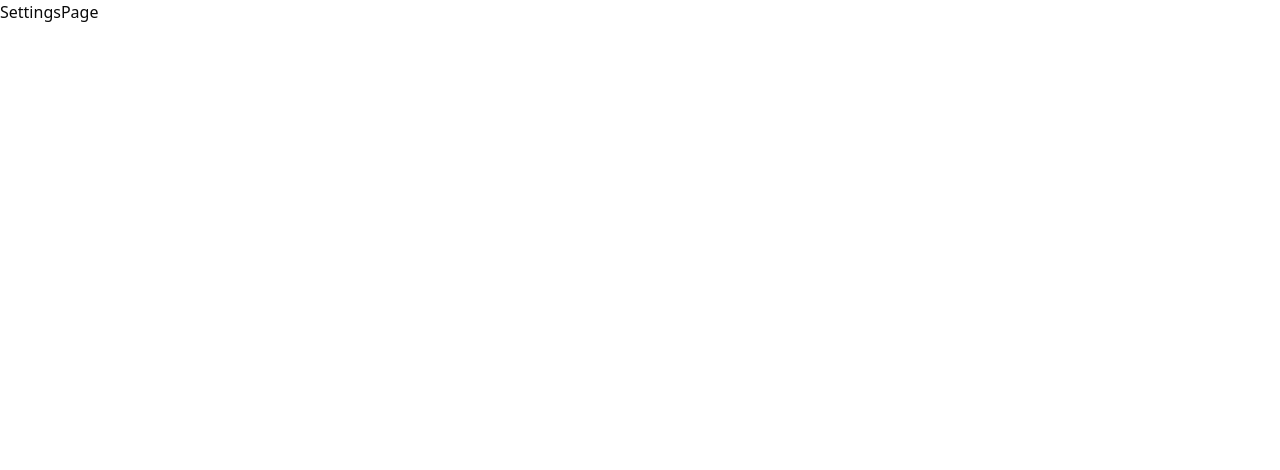
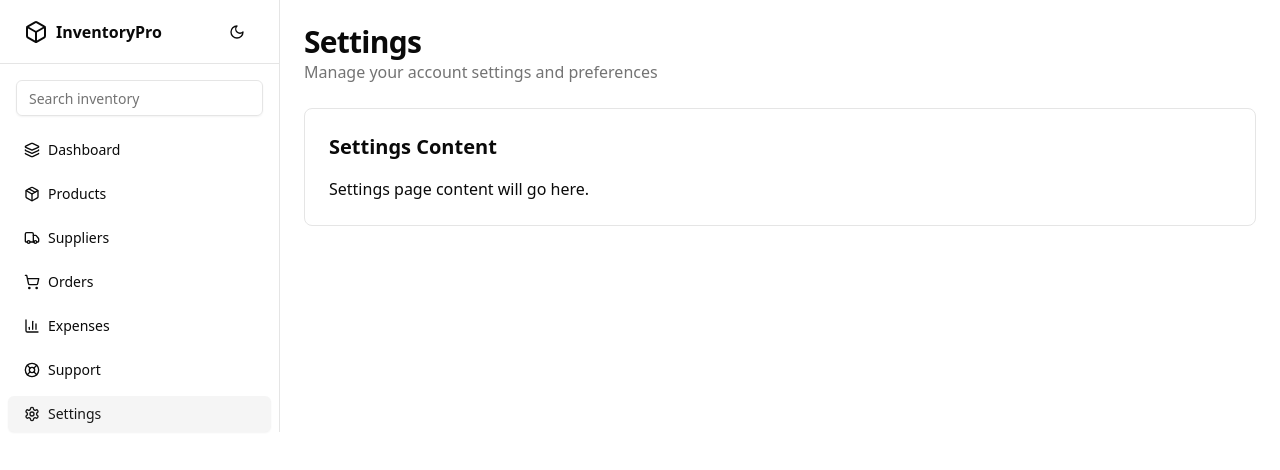
Before and after one commit to J-Amores/P-Inventory_Management, a Next.js app in the folder client/: page /settings in a window 1280 px wide. Shown: the top 470 px of the page. Built offline with nearby package versions, Linux system fonts and the light colour scheme.

Commit message:
Side bar functionality completed

```diff
--- /dev/null
+++ b/client/src/app/components/app-layout.tsx
@@ -0,0 +1,18 @@
+"use client"
+
+import { Sidebar } from "./sidebar"
+
+interface AppLayoutProps {
+  children: React.ReactNode
+}
+
+export function AppLayout({ children }: AppLayoutProps) {
+  return (
+    <div className="grid lg:grid-cols-[280px_1fr]">
+      <Sidebar />
+      <main className="p-6">
+        {children}
+      </main>
+    </div>
+  )
+}
--- a/client/src/app/components/sidebar.tsx
+++ b/client/src/app/components/sidebar.tsx
@@ -18,10 +18,10 @@ export function Sidebar() {
   return (
     <aside className="border-r bg-card/50 backdrop-blur">
       <div className="flex h-16 items-center justify-between border-b px-6">
-        <div className="flex items-center gap-2">
+        <Link href="/dashboard" className="flex items-center gap-2 hover:opacity-80 transition-opacity">
           <Box className="h-6 w-6" />
           <span className="font-bold">InventoryPro</span>
-        </div>
+        </Link>
         <Button variant="ghost" size="icon" onClick={toggleTheme}>
           {theme === "dark" ? <Sun className="h-[1.2rem] w-[1.2rem]" /> : <Moon className="h-[1.2rem] w-[1.2rem]" />}
           <span className="sr-only">Toggle theme</span>
--- a/client/src/app/dashboard/page.tsx
+++ b/client/src/app/dashboard/page.tsx
@@ -4,17 +4,14 @@ import { InventoryTable } from "../inventory/inventory-table"
 import { ExpensePieChart } from "./expense-pie-chart"
 import { PopularProducts } from "./popular-products"
 import { DateRangePicker } from "../components/ui/date-range-picker"
-import { Sidebar } from "../components/sidebar"
+import { AppLayout } from "../components/app-layout"
 import { SalesSummary } from "./sales-summary"
 import { PurchasesSummary } from "./purchases-summary"
 import { TotalStockValue, LowStockItems, OutOfStockItems, TotalProducts } from "./inventory-metrics"
 
 export default function DashboardPage() {
   return (
-    <div className="min-h-screen bg-background text-foreground">
-      <div className="grid lg:grid-cols-[280px_1fr]">
-        <Sidebar />
-        <main className="p-6">
+    <AppLayout>
       <div className="mb-6 flex items-center justify-between">
         <div className="space-y-1">
           <h1 className="text-2xl font-bold">Dashboard Overview</h1>
@@ -57,8 +54,6 @@ export default function DashboardPage() {
           <InventoryTable />
         </Card>
       </div>
-        </main>
-      </div>
-    </div>
+    </AppLayout>
   )
 }
--- a/client/src/app/expenses/page.tsx
+++ b/client/src/app/expenses/page.tsx
@@ -4,6 +4,7 @@ import ExpensesOverview from "@/app/components/expenses/expenses-overview"
 import ExpensesByCategory from "@/app/components/expenses/expenses-by-category"
 import ExpensesTable from "@/app/components/expenses/expenses-table"
 import { getExpenseSummaries, getExpensesByCategory } from "@/lib/expense-utils"
+import { AppLayout } from "@/app/components/app-layout"
 
 export default async function ExpensesPage() {
   // Fetch all data server-side
@@ -11,6 +12,7 @@ export default async function ExpensesPage() {
   const expensesByCategory = await getExpensesByCategory()
 
   return (
+    <AppLayout>
       <div className="flex flex-col gap-4">
         <div>
           <h1 className="text-3xl font-bold tracking-tight">Expenses</h1>
@@ -47,5 +49,6 @@ export default async function ExpensesPage() {
           </TabsContent>
         </Tabs>
       </div>
+    </AppLayout>
   )
 }
--- a/client/src/app/inventory/page.tsx
+++ b/client/src/app/inventory/page.tsx
@@ -29,6 +29,7 @@ import {
   AlertDialogHeader,
   AlertDialogTitle,
 } from "../components/ui/alert-dialog"
+import { AppLayout } from "../components/app-layout"
 
 interface InventoryItem {
   productId: string
@@ -74,15 +75,17 @@ export default function InventoryPage() {
 
   if (isLoading) {
     return (
-      <div className="container mx-auto py-6 flex items-center justify-center">
-        <Loader2 className="h-6 w-6 animate-spin" />
-      </div>
+      <AppLayout>
+        <div className="flex items-center justify-center">
+          <Loader2 className="h-6 w-6 animate-spin" />
+        </div>
+      </AppLayout>
     )
   }
 
   if (error) {
     return (
-      <div className="container mx-auto py-6">
+      <AppLayout>
         <Card className="bg-destructive/10">
           <CardContent className="p-6">
             <div className="flex flex-col items-center space-y-2">
@@ -91,7 +94,7 @@ export default function InventoryPage() {
             </div>
           </CardContent>
         </Card>
-      </div>
+      </AppLayout>
     )
   }
 
@@ -128,7 +131,7 @@ export default function InventoryPage() {
   }
 
   return (
-    <div className="container mx-auto py-6">
+    <AppLayout>
       <div className="flex items-center justify-between mb-6">
         <h1 className="text-3xl font-bold">Inventory Management</h1>
         <Button asChild>
@@ -279,6 +282,6 @@ export default function InventoryPage() {
         </AlertDialogContent>
       </AlertDialog>
       <Toaster />
-    </div>
+    </AppLayout>
   )
 }
--- a/client/src/app/layout.tsx
+++ b/client/src/app/layout.tsx
@@ -15,8 +15,8 @@ const geistMono = localFont({
 });
 
 export const metadata: Metadata = {
-  title: "Create Next App",
-  description: "Generated by create next app",
+  title: "InventoryPro - Inventory Management System",
+  description: "A comprehensive inventory management system",
 };
 
 export default function RootLayout({
@@ -34,7 +34,9 @@ export default function RootLayout({
           enableSystem
           disableTransitionOnChange
         >
-          {children}
+          <div className="min-h-screen bg-background text-foreground">
+            {children}
+          </div>
         </ThemeProvider>
       </body>
     </html>
--- a/client/src/app/page.tsx
+++ b/client/src/app/page.tsx
@@ -1,10 +1,5 @@
-import Image from "next/image";
-import DashboardPage from "./dashboard/page";
+import { redirect } from "next/navigation";
 
 export default function Home() {
-  return (
-    <div>
-      <DashboardPage />
-    </div>
-  );
+  redirect("/dashboard");
 }
--- a/client/src/app/settings/page.tsx
+++ b/client/src/app/settings/page.tsx
@@ -1,8 +1,20 @@
 import React from 'react'
+import { AppLayout } from '../components/app-layout'
 
 const SettingsPage = () => {
   return (
-    <div>SettingsPage</div>
+    <AppLayout>
+      <div className="space-y-6">
+        <div>
+          <h1 className="text-3xl font-bold tracking-tight">Settings</h1>
+          <p className="text-muted-foreground">Manage your account settings and preferences</p>
+        </div>
+        <div className="p-6 bg-card rounded-lg border">
+          <h2 className="text-xl font-semibold mb-4">Settings Content</h2>
+          <p>Settings page content will go here.</p>
+        </div>
+      </div>
+    </AppLayout>
   )
 }
 
--- a/client/src/app/users/pages.tsx
+++ b/client/src/app/users/pages.tsx
@@ -1,8 +1,20 @@
 import React from 'react'
+import { AppLayout } from '../components/app-layout'
 
 const UsersPage = () => {
   return (
-    <div>UsersPage</div>
+    <AppLayout>
+      <div className="space-y-6">
+        <div>
+          <h1 className="text-3xl font-bold tracking-tight">Users</h1>
+          <p className="text-muted-foreground">Manage user accounts and permissions</p>
+        </div>
+        <div className="p-6 bg-card rounded-lg border">
+          <h2 className="text-xl font-semibold mb-4">Users List</h2>
+          <p>Users list content will go here.</p>
+        </div>
+      </div>
+    </AppLayout>
   )
 }
 
```
Lines whose indentation alone changed are shown as unchanged.
